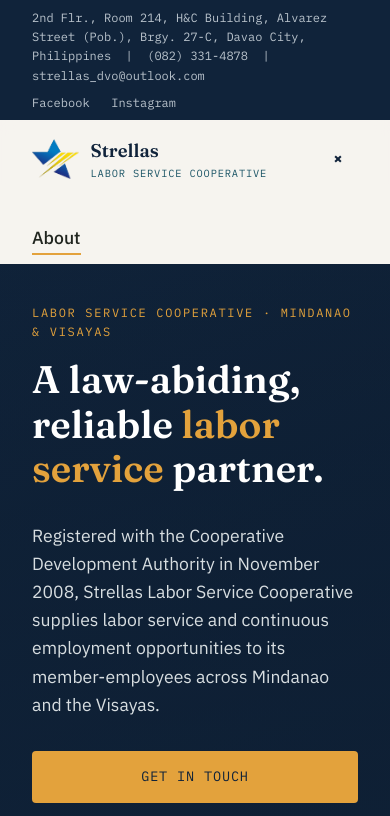
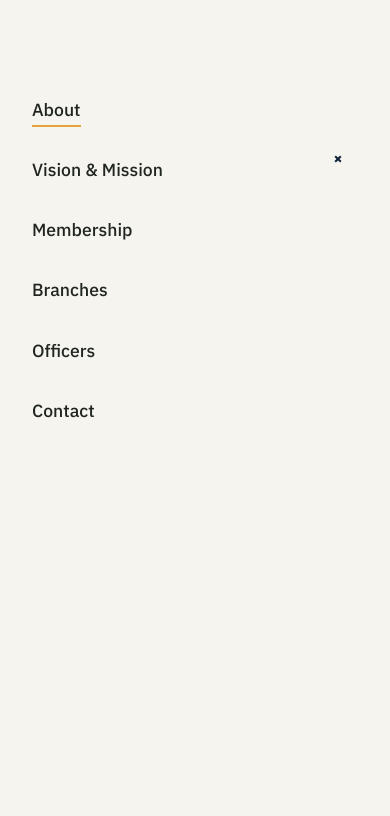
Before and after one commit to jpdoestech/strellaslsc, a plain HTML site: page index.html in a window 390 px wide. Both pictures are taken after a click on the button "Toggle menu". Shown: the top 816 px of the page. Drawn offline with Linux system fonts and the light colour scheme; no server answers.

Commit message:
update css and js

```diff
--- a/css/style.css
+++ b/css/style.css
@@ -235,9 +235,26 @@ textarea:focus-visible {
   position: sticky;
   top: 0;
   z-index: 100;
+  border-bottom: 1px solid var(--line);
+  /* No background/backdrop-filter directly on this element on purpose --
+     see .site-header::before below. Putting backdrop-filter (or filter,
+     transform, perspective) directly on an ancestor makes that ancestor
+     the "containing block" for any position:fixed descendant -- which
+     was silently trapping the mobile nav menu (.nav-links, which is
+     position:fixed) inside this header's own small height instead of
+     letting it cover the full screen. Applying the blur to this ::before
+     pseudo-element instead keeps the frosted-glass look without ever
+     touching .site-header's own filter/backdrop-filter property, so
+     .nav-links stays correctly positioned relative to the real viewport. */
+}
+
+.site-header::before {
+  content: "";
+  position: absolute;
+  inset: 0;
+  z-index: -1;
   background: rgba(246, 244, 239, 0.92);
   backdrop-filter: blur(8px);
-  border-bottom: 1px solid var(--line);
 }
 
 .site-header .wrap {
@@ -855,14 +872,21 @@ textarea:focus-visible {
   }
 
   .nav-links {
+    /* Full-screen overlay, anchored to the real viewport (top: 0, not a
+       guessed pixel offset below the header) -- this way it always covers
+       the topbar + header regardless of how many lines they wrap to on a
+       given phone. z-index is higher than .site-header's (100) so it sits
+       above the header/topbar while open; padding-top clears the header
+       row itself so the menu content doesn't start underneath it. */
     position: fixed;
-    top: 64px;
+    top: 0;
     left: 0;
     right: 0;
     bottom: 0;
+    z-index: 150;
     background: var(--paper);
     flex-direction: column;
-    padding: var(--space-lg) var(--space-md);
+    padding: 6rem var(--space-md) var(--space-lg);
     gap: var(--space-md);
     font-size: 1.1rem;
     transform: translateX(100%);
@@ -876,6 +900,11 @@ textarea:focus-visible {
 
   .nav-toggle {
     display: block;
+    /* Sits in the same stacking context as .nav-links (both are children
+       of .site-header) with a higher z-index, so the X stays visible and
+       clickable above the full-screen menu to let you close it again. */
+    position: relative;
+    z-index: 160;
   }
 
   .hero {
--- a/js/main.js
+++ b/js/main.js
@@ -22,12 +22,16 @@ document.addEventListener("DOMContentLoaded", () => {
       const isOpen = navLinks.classList.toggle("is-open");
       toggle.classList.toggle("is-open", isOpen);
       toggle.setAttribute("aria-expanded", String(isOpen));
+      // Lock background scroll while the full-screen mobile menu is open,
+      // so the page underneath doesn't shift/scroll behind it.
+      document.body.style.overflow = isOpen ? "hidden" : "";
     });
 
     // Close the mobile menu after tapping a link
     navLinks.querySelectorAll("a").forEach((link) => {
       link.addEventListener("click", () => {
         navLinks.classList.remove("is-open");
+        document.body.style.overflow = "";
         toggle.classList.remove("is-open");
         toggle.setAttribute("aria-expanded", "false");
       });
```
